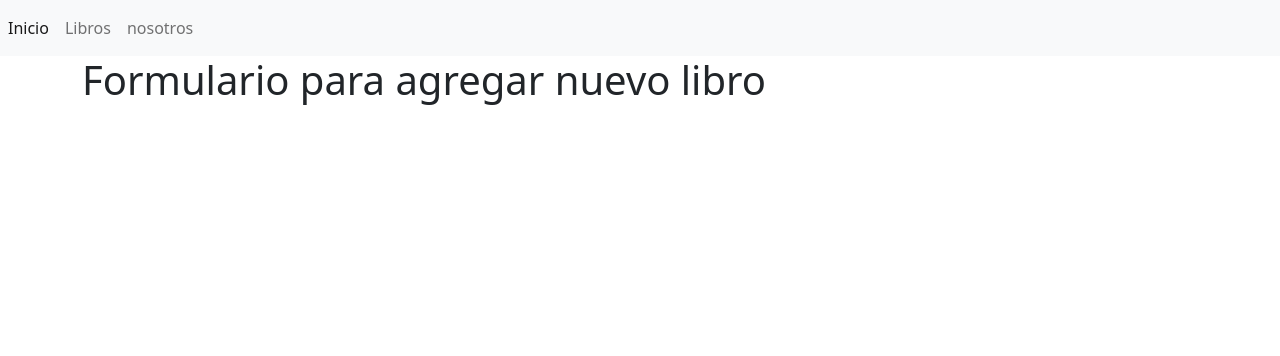
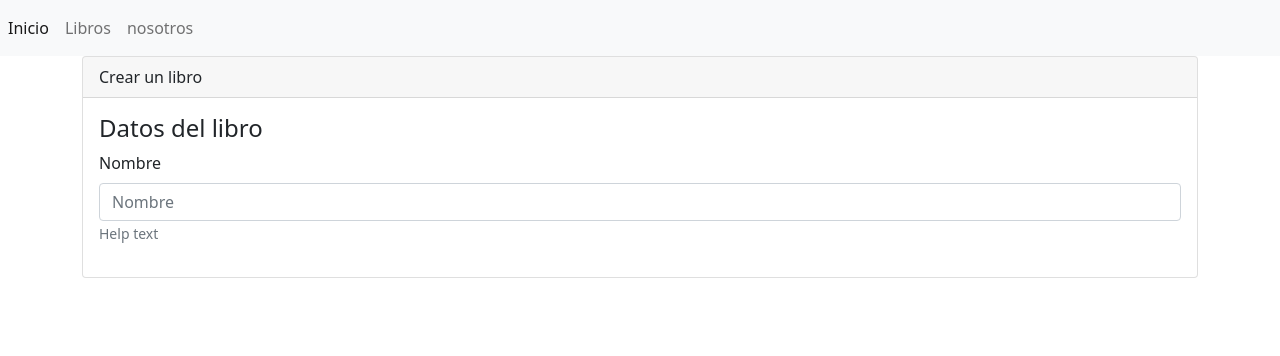
Before and after one commit to darwin-quinones/sistema, a Django app: page /libros/crear in a window 1280 px wide. Shown: the top 356 px of the page. Run offline with Django 4.2, Linux system fonts and the light colour scheme.

Commit message:
se crea un entorno virtual y se agregan varios archivos .html

```diff
--- a/sistema/libreria/templates/libros/crear.html
+++ b/sistema/libreria/templates/libros/crear.html
@@ -2,5 +2,13 @@
 {% block title %} Agregar nuevo libro {% endblock %}
 
 {% block body %}
-<h1>Formulario para agregar nuevo libro</h1>
+<div class="card">
+    <div class="card-header">
+        Crear un libro
+    </div>
+    <div class="card-body">
+        <h4 class="card-title">Datos del libro</h4>
+        {% include 'libros/form.html' %}
+    </div>
+</div>
 {% endblock %}
--- a/sistema/libreria/templates/libros/form.html
+++ b/sistema/libreria/templates/libros/form.html
@@ -0,0 +1,8 @@
+<form enctype="multipart/form-data" method="POST">
+    <div class="mb-3">
+      <label for="" class="form-label">Nombre</label>
+      <input type="text"
+        class="form-control" name="" id="" aria-describedby="helpId" placeholder="Nombre">
+      <small id="helpId" class="form-text text-muted">Help text</small>
+    </div>
+</form>
```
Also changed, not shown: sistema/libreria/templates/libros/editar.html (+9 -1 lines), 1 other file.
